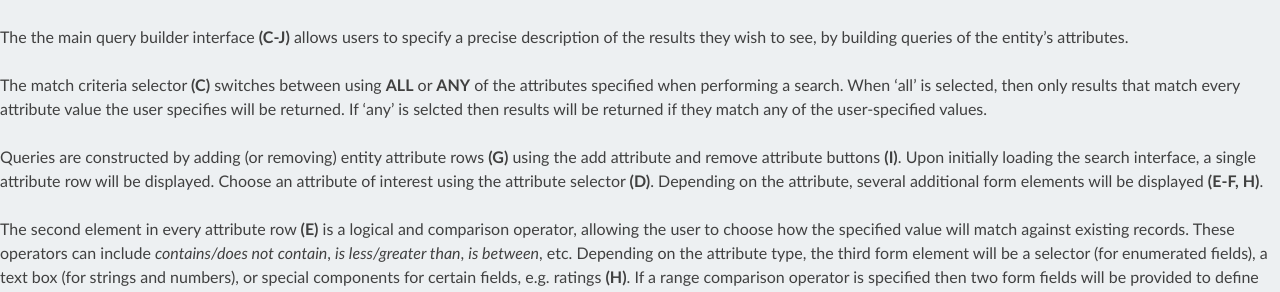
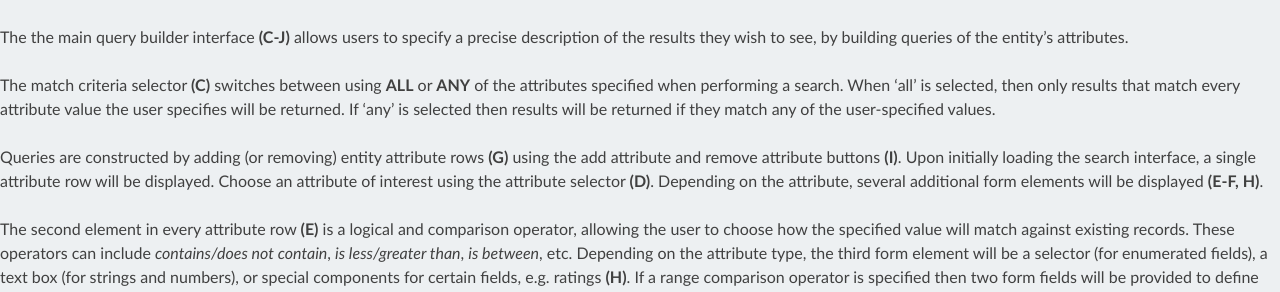
Before and after one commit to griffithlab/civic-docs, a Sphinx documentation site: the page built from docs/using/searching.rst, in a window 1280 px wide and 900 px high, scrolled down 2458 px. Shown: the part 182-474 px from the top of the window. Built offline with Sphinx 7.4.7 and the Read the Docs theme 2.0.0, drawn with Linux system fonts in a browser that asks for light colours; some of the changed text lies outside the part shown.

Commit message:
fixed spelling

```diff
--- a/docs/using/comments.rst
+++ b/docs/using/comments.rst
@@ -4,7 +4,7 @@
 Comments
 ========
 
-Encouraging a transparent curation process is one of the goals of the CIViC knowledgebase. To that end, it is possible (and encouraged) to record relevant curation details, motivivations, questions for other curators or editors in the form of comments on primary CIViC entities.
+Encouraging a transparent curation process is one of the goals of the CIViC knowledgebase. To that end, it is possible (and encouraged) to record relevant curation details, motivations, questions for other curators or editors in the form of comments on primary CIViC entities.
 
 Each CIViC entity capable of accepting suggested changes also includes a comment thread. These comments can be viewed by clicking on an entity's 'Talk' tab, then the middle 'Comments' tab that will appear beneath the entity summary.
 
--- a/docs/using/notifications.rst
+++ b/docs/using/notifications.rst
@@ -18,7 +18,7 @@ The Notifications page consists of a notification list and a sidebar that enable
    * - Mentions
      - Notifications from commentors using the @[username] or @[editor/admin] macro
    * - System Updates
-     - Placeholder for notificatinos from a future system that will show CIViC software update details
+     - Placeholder for notifications from a future system that will show CIViC software update details
    * - Messages
      - Placeholder for notifications from a future internal messaging system
 
--- a/docs/using/searching.rst
+++ b/docs/using/searching.rst
@@ -27,7 +27,7 @@ Tabs at the top of the interface switch between search interfaces for CIViC's ma
 
 The the main query builder interface **(C-J)** allows users to specify a precise description of the results they wish to see, by building queries of the entity's attributes.
 
-The match criteria selector **(C)** switches between using **ALL** or **ANY** of the attributes specified when performing a search. When 'all' is selected, then only results that match every attribute value the user specifies will be returned. If 'any' is selcted then results will be returned if they match any of the user-specified values.
+The match criteria selector **(C)** switches between using **ALL** or **ANY** of the attributes specified when performing a search. When 'all' is selected, then only results that match every attribute value the user specifies will be returned. If 'any' is selected then results will be returned if they match any of the user-specified values.
 
 Queries are constructed by adding (or removing) entity attribute rows **(G)** using the add attribute and remove attribute buttons **(I)**. Upon initially loading the search interface, a single attribute row will be displayed. Choose an attribute of interest using the attribute selector **(D)**. Depending on the attribute, several additional form elements will be displayed **(E-F, H)**.
 
--- a/docs/using/users.rst
+++ b/docs/using/users.rst
@@ -5,7 +5,7 @@ CIViC depends on its users to add to its knowledgebase and curate its content. T
 
 User Creation
 -------------
-CIViC account creation and authentication uses Open Authentication (OAuth), which delegates authentication to third-party services. This allows CIViC to provide quick one-click account creation, as long as new users have an account on our supported OAuth providers. Currently, these providers are GMail, ORCHID, and GitHub. Ensure that you have an account with one of these services before creating a new CIViC account.
+CIViC account creation and authentication uses Open Authentication (OAuth), which delegates authentication to third-party services. This allows CIViC to provide quick one-click account creation, as long as new users have an account on our supported OAuth providers. Currently, these providers are GMail, ORCHID, and Github. Ensure that you have an account with one of these services before creating a new CIViC account.
 
 To create a new user, click the 'Sign In/Sign Up' button located at the top right corner of the header area. A sign-up window will appear, prompting a choice between the three services that we support. After clicking on your preferred authentication service provider, you'll be redirected to its login page to provide your credentials (these will not be transmitted to CIViC). After logging in, you'll be asked to give permission to provide CIViC your username. GMail users will also be asked permission to provide CIViC your email address. If you are currently logged into the service, it may skip the login screen and take you directly to the permissions screen.
 
```
Also changed, not shown: other parts of docs/using/searching.rst (+1 -1 lines), other parts of docs/using/users.rst (+1 -1 lines).
